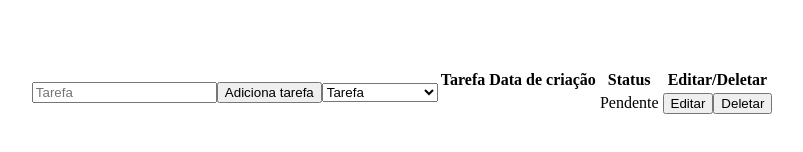
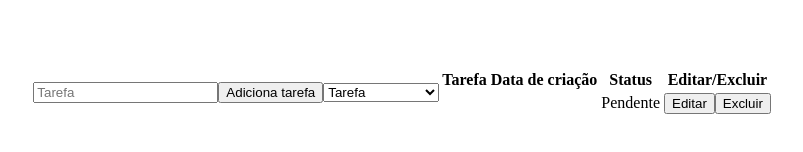
Before and after one commit to jmlinger/to-do-list-challenge-app-frontend, a React (Create React App) app: page /todolist in a window 1280 px wide. Both pictures are taken after a click on the button "Adiciona tarefa". Shown: the part 300-452 px from the top of the page, without its empty margins (230-1033 px from the left). Built offline with nearby package versions, Linux system fonts and the light colour scheme.

Commit message:
feat: implementa a funcao de remover a tarefa ao clicar no botaoexcluir.

```diff
--- a/src/components/Table.jsx
+++ b/src/components/Table.jsx
@@ -1,6 +1,10 @@
 import React from 'react';
+import { useDispatch } from 'react-redux';
+import { removeTask } from '../redux/slices/tasks';
 
-function Table({ task: { name, createdUpdatedAt, status }}) {
+function Table({ task: { id, name, createdUpdatedAt, status }}) {
+  const dispatch = useDispatch();
+
   return (
     <tr>
       <td>{ name }</td>
@@ -16,8 +20,9 @@ function Table({ task: { name, createdUpdatedAt, status }}) {
         <button
           type="button"
           id="delete-task-btn"
+          onClick={ () => dispatch(removeTask(id)) }
         >
-          Deletar
+          Excluir
         </button>
       </td>
     </tr>
--- a/src/pages/ToDoList.jsx
+++ b/src/pages/ToDoList.jsx
@@ -16,7 +16,7 @@ function ToDoList() {
             <th>Tarefa</th>
             <th>Data de criação</th>
             <th>Status</th>
-            <th>Editar/Deletar</th>
+            <th>Editar/Excluir</th>
           </tr>
         </thead>
         <tbody>
--- a/src/redux/slices/tasks.js
+++ b/src/redux/slices/tasks.js
@@ -8,10 +8,13 @@ export const tasks = createSlice({
   reducers: {
     addTask: (state, action) => {
       state.taskList = [...state.taskList, action.payload]
+    },
+    removeTask: (state, action) => {
+      state.taskList = state.taskList.filter((task) => task.id !== action.payload)
     }
   }
 });
 
-export const { addTask } = tasks.actions;
+export const { addTask, removeTask } = tasks.actions;
 
 export default tasks.reducer;
```
